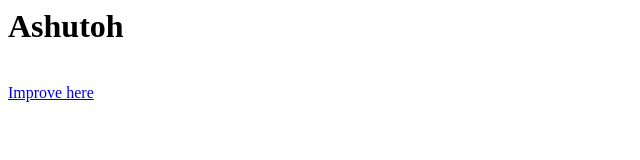
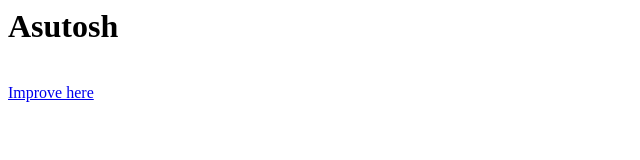
Before and after one commit to CoderPhoenix1/git-fork-practice-kartik, a plain HTML site: page index.html in a window 1280 px wide. Shown: the full height of the page, 0-640 px from the left. Drawn offline with Linux system fonts and the light colour scheme.

Commit message:
improved

```diff
--- a/index.html
+++ b/index.html
@@ -1,3 +1,3 @@
-<h1>Ashutoh</h1>
+<h1>Asutosh</h1>
 <br/>
 <a href="https://github.com/kindacoder/git-fork-practice" target="_blank">Improve here</a>
```
